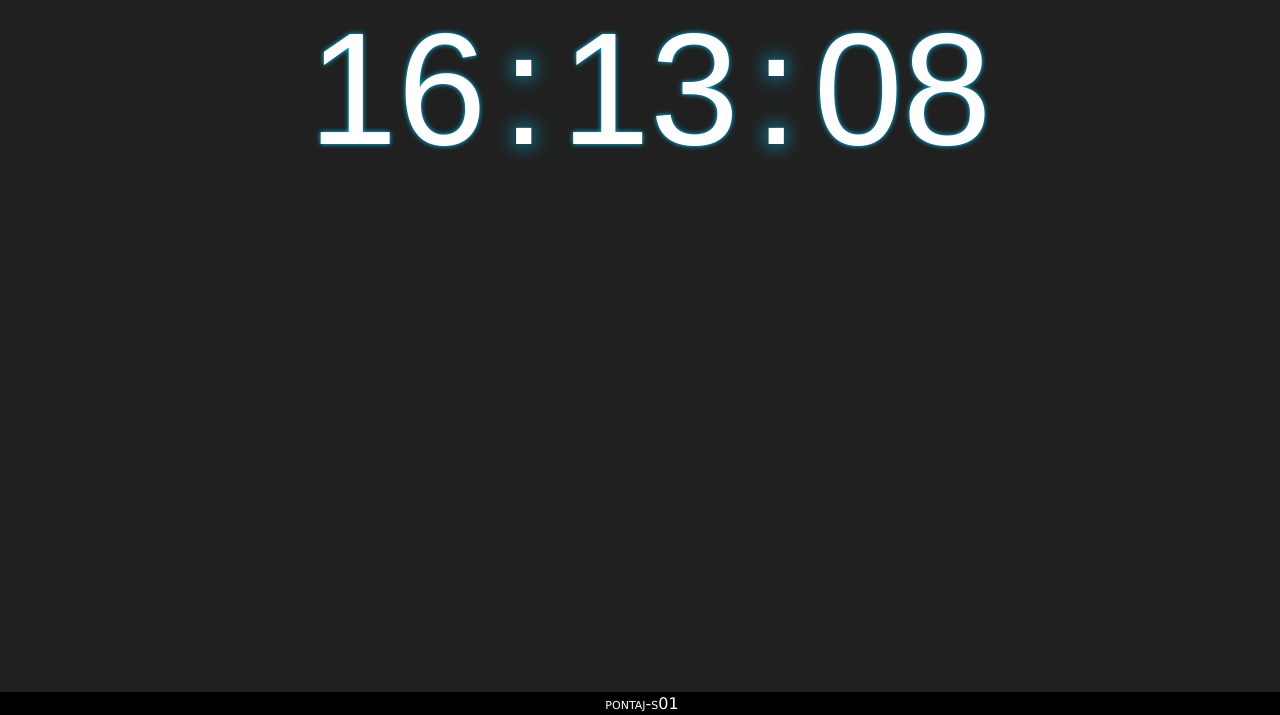
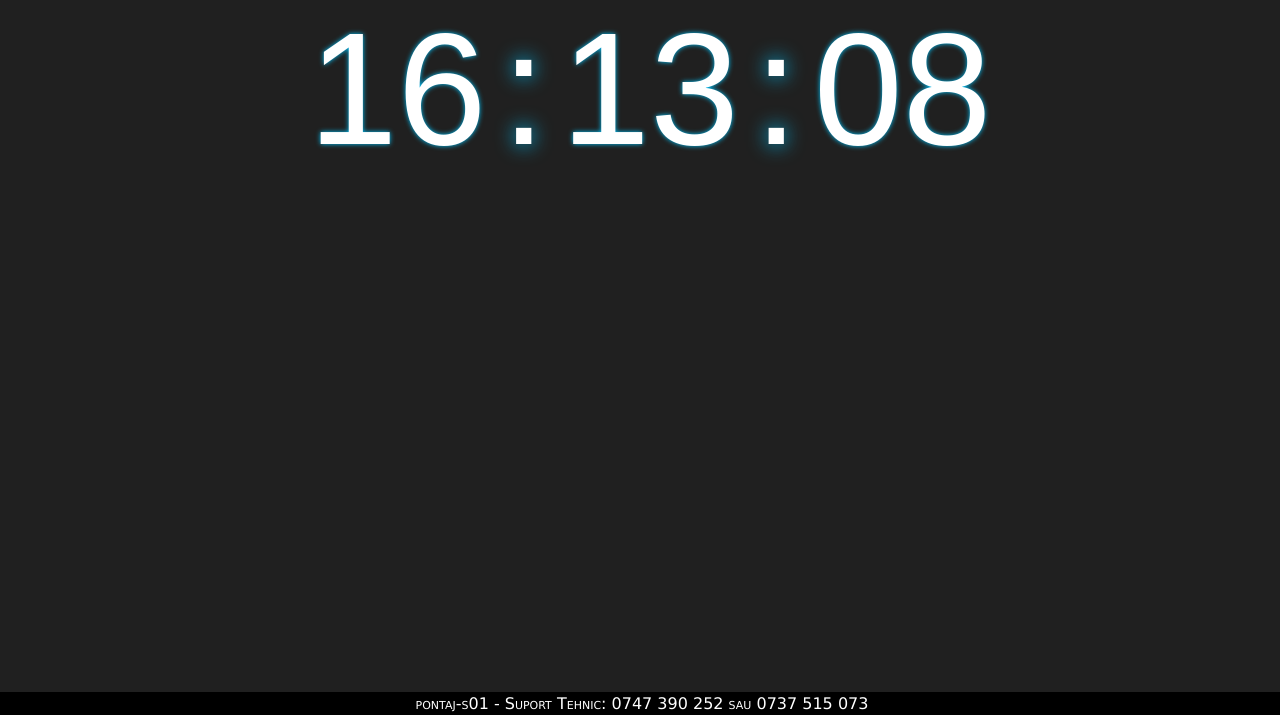
Before and after one commit to AdrianBalcan/Attendance-system, a website: page views/index.html in a window 1280 px wide. Shown: the part 85-800 px from the top of the page. Drawn offline with nearby package versions, Linux system fonts and the light colour scheme; no server answers; files whose address does not match are found by name.

Commit message:
footer contact

```diff
--- a/views/index.html
+++ b/views/index.html
@@ -37,7 +37,7 @@
 </div>
 
 <div id="footer">
-pontaj-s01
+pontaj-s01 - Suport Tehnic: 0747 390 252 sau 0737 515 073
 </div>
 <script>
         function doneTable(rawData) {
```
